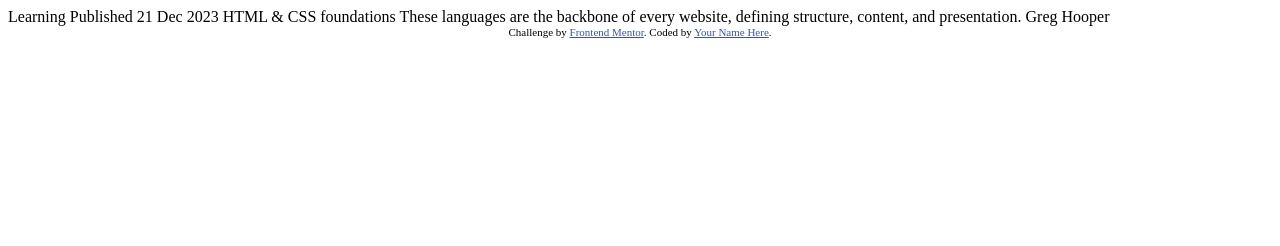
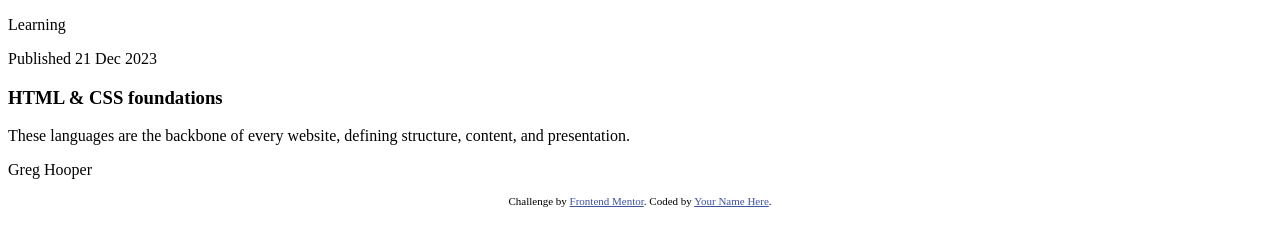
Before and after one commit to JoannaBroad/blog-preview-card, a plain HTML site: page index.html in a window 1280 px wide. Drawn offline with Linux system fonts and the light colour scheme.

Commit message:
added some tags to the html

```diff
--- a/index.html
+++ b/index.html
@@ -1,34 +1,44 @@
 <!DOCTYPE html>
 <html lang="en">
+
 <head>
   <meta charset="UTF-8">
-  <meta name="viewport" content="width=device-width, initial-scale=1.0"> <!-- displays site properly based on user's device -->
+  <meta name="viewport" content="width=device-width, initial-scale=1.0">
+  <!-- displays site properly based on user's device -->
+  <meta name="author" content="Joanna Broad" <link rel="icon" type="image/png" sizes="32x32"
+    href="./assets/images/favicon-32x32.png">
 
-  <link rel="icon" type="image/png" sizes="32x32" href="./assets/images/favicon-32x32.png">
-
-  <title>Frontend Mentor | Blog preview card</title>
+  <title>Frontend Mentor | Blog preview card solution</title>
 
   <!-- Feel free to remove these styles or customise in your own stylesheet 👍 -->
   <style>
-    .attribution { font-size: 11px; text-align: center; }
-    .attribution a { color: hsl(228, 45%, 44%); }
+    .attribution {
+      font-size: 11px;
+      text-align: center;
+    }
+
+    .attribution a {
+      color: hsl(228, 45%, 44%);
+    }
   </style>
 </head>
+
 <body>
+  <main>
+    <p class="blog-tag">Learning</p>
 
-  Learning
+    <p class="blog-date">Published 21 Dec 2023</p>
 
-  Published 21 Dec 2023
+    <h3>HTML & CSS foundations</h3>
 
-  HTML & CSS foundations
+    <p>These languages are the backbone of every website, defining structure, content, and presentation.</p>
 
-  These languages are the backbone of every website, defining structure, content, and presentation.
+    <p class="blog-author">Greg Hooper</p>
+  </main>
 
-  Greg Hooper
-
-  <div class="attribution">
+  <footer class="attribution">
     Challenge by <a href="https://www.frontendmentor.io?ref=challenge" target="_blank">Frontend Mentor</a>.
     Coded by <a href="#">Your Name Here</a>.
-  </div>
+  </footer>
 </body>
 </html>
```
